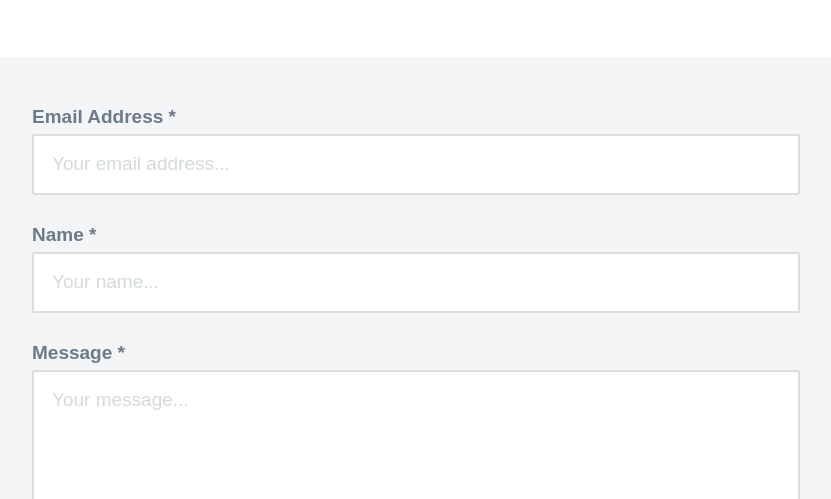
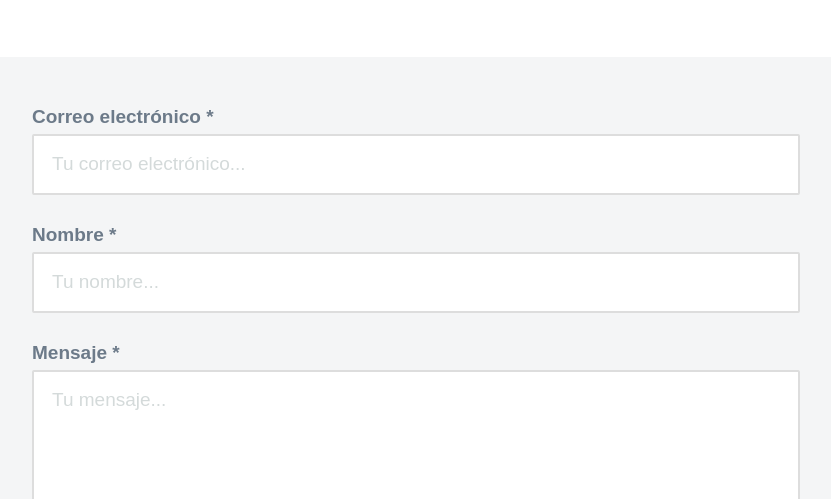
Before and after one commit to rgjanet/rgjanet.github.io, a Jekyll site: the page built from _pages/contacto.md, in a window 1280 px wide. Shown: the part 317-816 px from the top of the page, without its empty margins (224-1055 px from the left). Built offline with Jekyll 4.4.1, drawn with Linux system fonts in a browser that asks for light colours; nearby versions of some CDN libraries; some web fonts are replaced.

Commit message:
Update contact-form.html

```diff
--- a/_includes/contact-form.html
+++ b/_includes/contact-form.html
@@ -3,18 +3,18 @@
 	<form method="post" action="{{ site.data.settings.contact_settings.form_action }}" id="contact-form">
 
 		<div class="contact-form__item">
-			<label class="contact-form__label">Email Address *</label>
-			<input type="text" name="email" placeholder="Your email address..." class="contact-form__input">
+			<label class="contact-form__label">Correo electrónico *</label>
+			<input type="text" name="email" placeholder="Tu correo electrónico..." class="contact-form__input">
 		</div>
 
 		<div class="contact-form__item">
-			<label class="contact-form__label">Name *</label>
-			<input type="text" name="name" placeholder="Your name..." class="contact-form__input">
+			<label class="contact-form__label">Nombre *</label>
+			<input type="text" name="name" placeholder="Tu nombre..." class="contact-form__input">
 		</div>
 
 		<div class="contact-form__item">
-			<label class="contact-form__label">Message *</label>
-			<textarea name="message" placeholder="Your message..." class="contact-form__textarea"></textarea>
+			<label class="contact-form__label">Mensaje *</label>
+			<textarea name="message" placeholder="Tu mensaje..." class="contact-form__textarea"></textarea>
 		</div>
 
 		<input type="hidden" name="_next" value="{{ site.data.settings.contact_settings.confirmation_url }}" />
```
